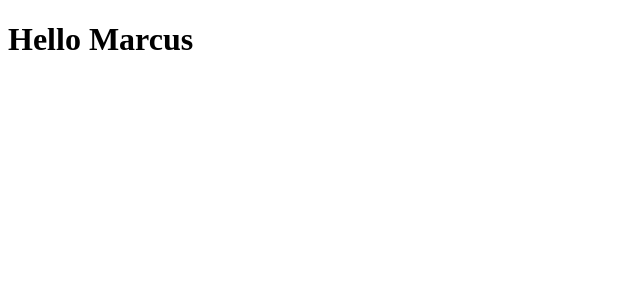
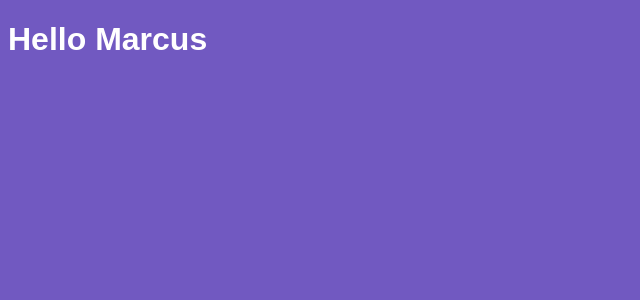
Before and after one commit to marvin3w/learnReact, a React app: page / in a window 1280 px wide. Shown: the top 300 px of the page, without its empty margins (0-640 px from the left). Built offline with nearby package versions, Linux system fonts and the light colour scheme.

Commit message:
Configure loaders Style and Css

```diff
--- a/package.json
+++ b/package.json
@@ -6,13 +6,14 @@
   "scripts": {
     "build": "webpack --mode production",
     "dev": "webpack-dev-server --mode development"
-
   },
   "devDependencies": {
     "@babel/core": "^7.6.0",
     "@babel/preset-env": "^7.6.0",
     "@babel/preset-react": "^7.0.0",
     "babel-loader": "^8.0.6",
+    "css-loader": "^3.2.0",
+    "style-loader": "^1.0.0",
     "webpack": "^4.40.2",
     "webpack-cli": "^3.3.8",
     "webpack-dev-server": "^3.8.0"
--- /dev/null
+++ b/src/App.css
@@ -0,0 +1,5 @@
+body{
+  background: #7159c1;
+  color: #fff;
+  font-family: Arial, Helvetica, sans-serif;
+}
--- a/src/App.js
+++ b/src/App.js
@@ -1,4 +1,5 @@
 import React from 'react';
+import './App.css';
 
 function App() {
   return <h1>Hello Marcus</h1>
--- a/webpack.config.js
+++ b/webpack.config.js
@@ -17,6 +17,14 @@ module.exports = {
         use: {
           loader: 'babel-loader'
         }
+      },
+      {
+        test: /\.css$/,
+        exclude: /node_modules/,
+        use: [
+          {loader: 'style-loader'},
+          {loader: 'css-loader'}
+        ]
       }
     ]
   }
```
Also changed, not shown: 1 other file (tests, documents, lock files or other folders).
